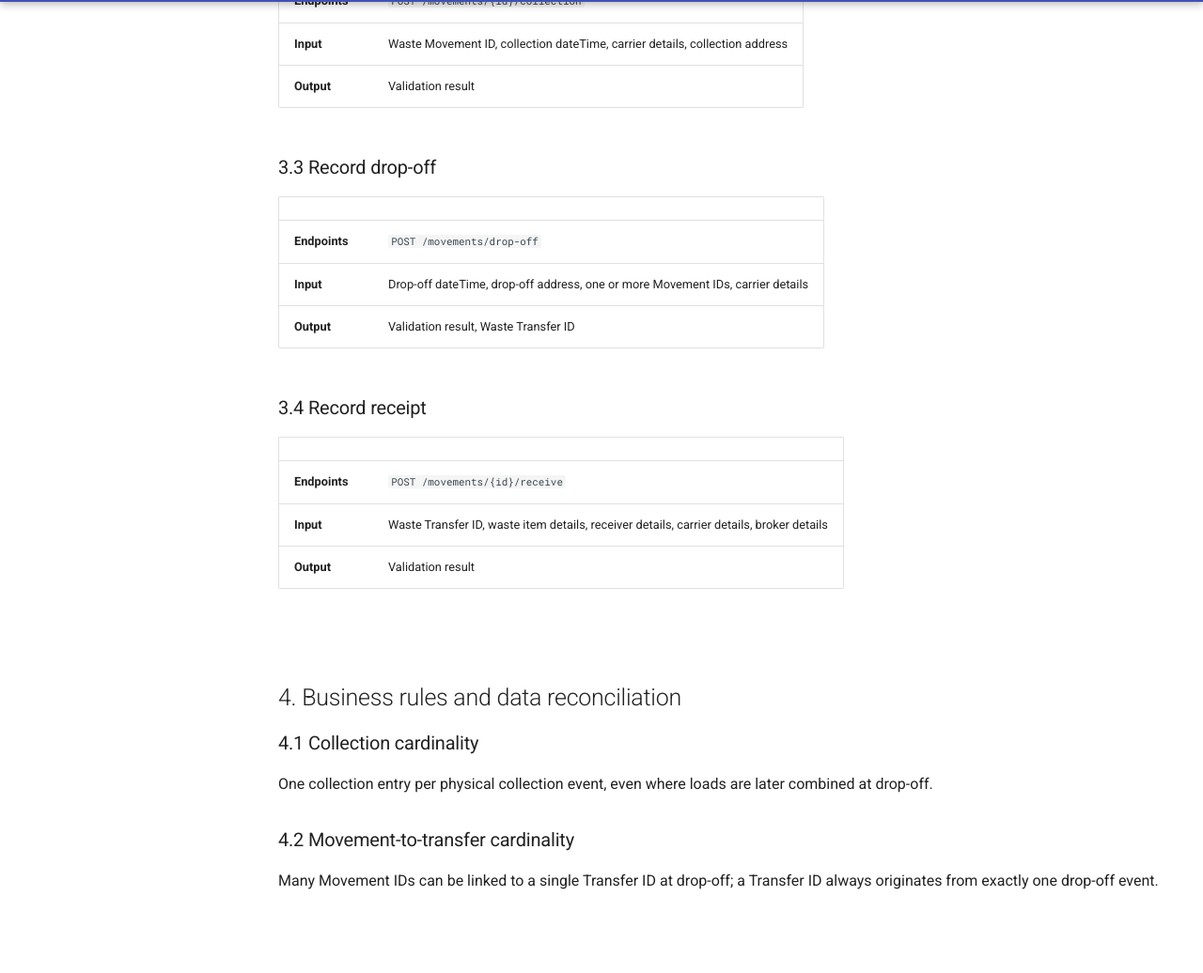
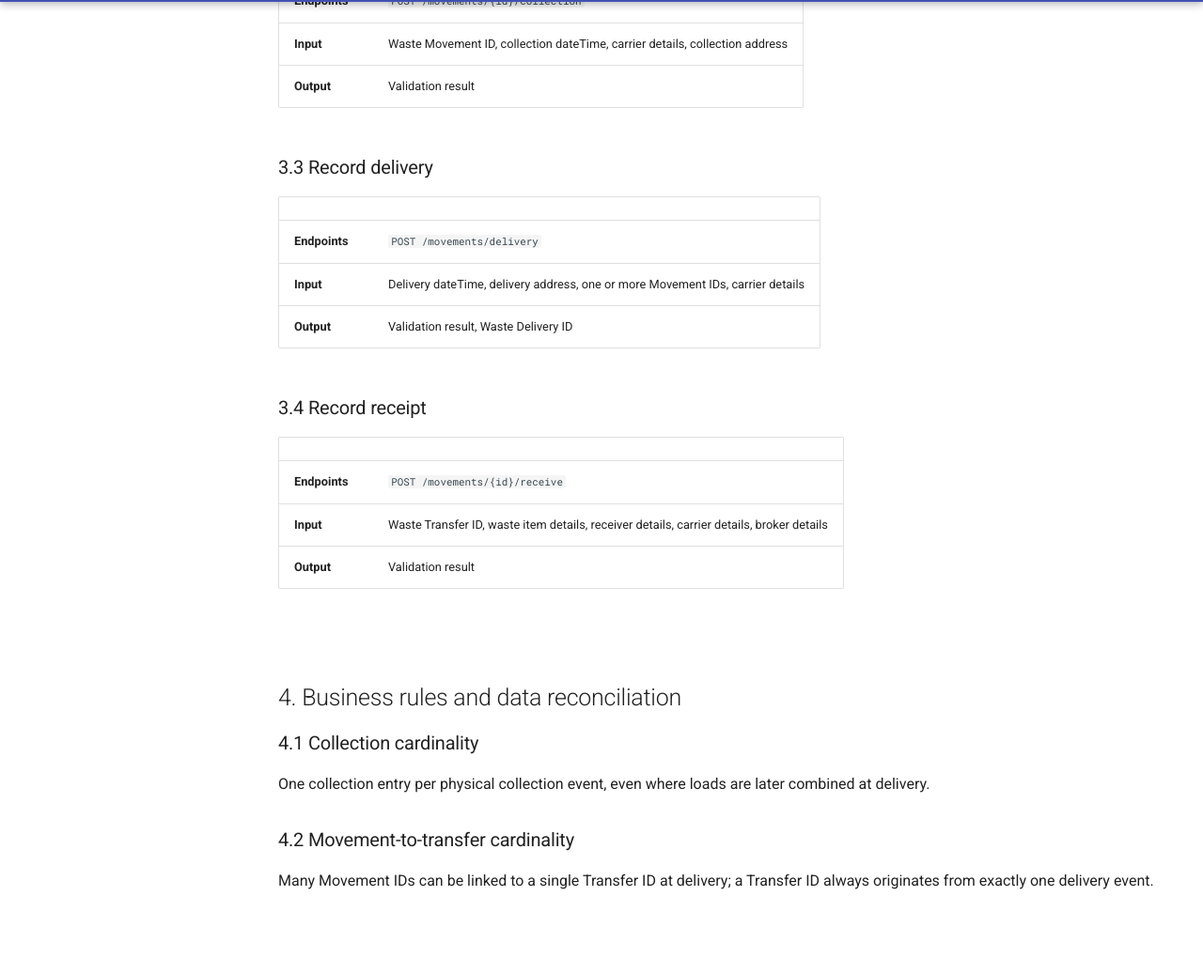
Before and after one commit to DEFRA/digital-waste-tracking-api-docs, an MkDocs documentation site: the page built from docs/software-provider-integration-guidance.md, in a window 1280 px wide and 1400 px high, scrolled down 3973 px. Shown: the part 94-1130 px from the top of the window at 94% size. Built offline with MkDocs 1.6.1 and Material for MkDocs 9.7.7, drawn with Linux system fonts in a browser that asks for light colours; comment, search, counter and statistics services are not loaded; the version menu is left out; some of the changed text lies outside the part shown.

Commit message:
Change 'drop-off' to 'delivery' in documentation
Updated terminology from 'drop-off' to 'delivery' throughout the document. Adjusted related sections to reflect the change in process.

```diff
--- a/docs/software-provider-integration-guidance.md
+++ b/docs/software-provider-integration-guidance.md
@@ -15,7 +15,7 @@
 - [3. API reference](#3-api-reference)
   - [3.1 Create movement](#31-create-movement)
   - [3.2 Record collection](#32-record-collection)
-  - [3.3 Record drop-off](#33-record-drop-off)
+  - [3.3 Record delivery](#33-record-delivery)
   - [3.4 Record receipt](#34-record-receipt)
 - [4. Business rules and data reconciliation](#4-business-rules-and-data-reconciliation)
   - [4.1 Collection cardinality](#41-collection-cardinality)
@@ -52,7 +52,7 @@ The API is organised around four stages:
 |---|---|
 | Creation | Movement created; estimated details declared; Movement ID generated |
 | Collection | Carrier/driver records the collection against a Movement ID |
-| Drop-off | Driver records drop-off and declares the Movement ID in scope; Transfer ID generated |
+| Delivery | Driver records delivery and declares the Movement ID in scope; Transfer ID generated |
 | Receipt | Receiving site records acceptance of the waste against the Transfer ID |
 
 ### 2.2 Actors
@@ -63,7 +63,7 @@ The API is organised around four stages:
 
 ### 2.3 Core identifiers
 - **Waste Movement ID** – `movementId` is the primary record of an intended waste movement, created before the waste moves
-- **Waste Transfer ID** – `transferId` is the record created at drop-off; a single Transfer ID can bundle one or more Movement IDs together
+- **Waste Delivery ID** – `transferId` is the record created at delivery; a single Delivery ID can bundle one or more Movement IDs together
 
 <br>
 
@@ -92,13 +92,13 @@ The spec will update with each milestone in the development process – expect s
 | **Output** | Validation result |
 
 
-### 3.3 Record drop-off
+### 3.3 Record delivery
 
 | | |
 |---|---|
-| **Endpoints** | `POST /movements/drop-off` |
-| **Input** | Drop-off dateTime, drop-off address, one or more Movement IDs, carrier details |
-| **Output** | Validation result, Waste Transfer ID |
+| **Endpoints** | `POST /movements/delivery` |
+| **Input** | Delivery dateTime, delivery address, one or more Movement IDs, carrier details |
+| **Output** | Validation result, Waste Delivery ID |
 
 ### 3.4 Record receipt
 
@@ -114,10 +114,10 @@ The spec will update with each milestone in the development process – expect s
 ## 4. Business rules and data reconciliation
 
 ### 4.1 Collection cardinality
-One collection entry per physical collection event, even where loads are later combined at drop-off.
+One collection entry per physical collection event, even where loads are later combined at delivery.
 
 ### 4.2 Movement-to-transfer cardinality
-Many Movement IDs can be linked to a single Transfer ID at drop-off; a Transfer ID always originates from exactly one drop-off event.
+Many Movement IDs can be linked to a single Transfer ID at delivery; a Transfer ID always originates from exactly one delivery event.
 
 <br>
 
@@ -137,7 +137,7 @@ Sandbox scenarios covering each of the four endpoint groups in [section 3](#3-ap
 | HWCN | Hazardous Waste Consignment Note – the paper record DWT replaces for hazardous waste |
 | POPs | Persistent organic pollutants – chemicals subject to additional handling and reporting rules |
 | Waste Movement ID | Identifier issued when a movement is created, before waste moves |
-| Waste Transfer ID | Identifier issued at drop-off; can link multiple Movement IDs together |
+| Waste Delivery ID | Identifier issued at delivery; can link multiple Movement IDs together |
 | WTN | Waste Transfer Note – the paper record DWT replaces for non-hazardous waste |
 
 
@@ -147,5 +147,5 @@ Sandbox scenarios covering each of the four endpoint groups in [section 3](#3-ap
 |---|---|
 | POST | `/movements/create` |
 | POST | `/movements/{id}/collection` |
-| POST | `/movements/drop-off` |
+| POST | `/movements/delivery` |
 | POST | `/movements/{id}/receive` |
```
